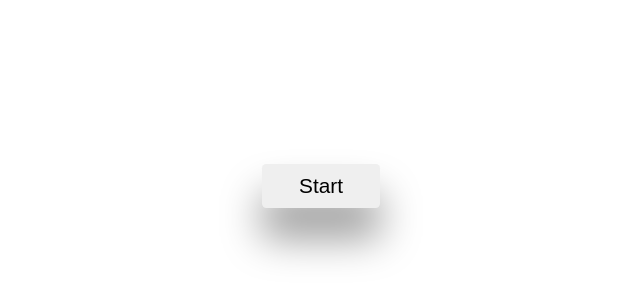
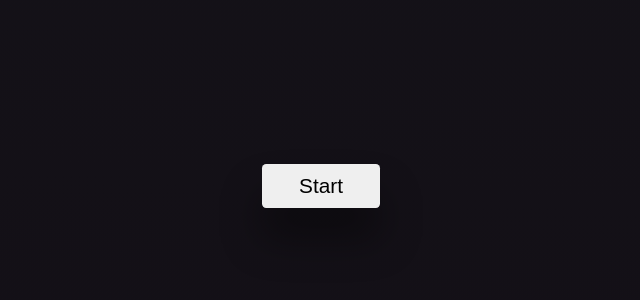
Before and after one commit to robeldebas/team-collaboration, a plain HTML site: page QUIZ-APP/quizhtml.html in a window 1280 px wide. Shown: the part 214-514 px from the top of the page, without its empty margins (319-959 px from the left). Drawn offline with Linux system fonts and the light colour scheme.

Commit message:
Update quizcss.css

```diff
--- a/QUIZ-APP/quizcss.css
+++ b/QUIZ-APP/quizcss.css
@@ -4,7 +4,10 @@
     box-sizing: border-box;
     font-family: "Poppins", sans-serif;
   }
-
+  body {
+    height: 100vh;
+    background: linear-gradient(184deg,#141218,#130f16);
+  }
   .start-screen,
   .score-container {
     position: absolute;
```
